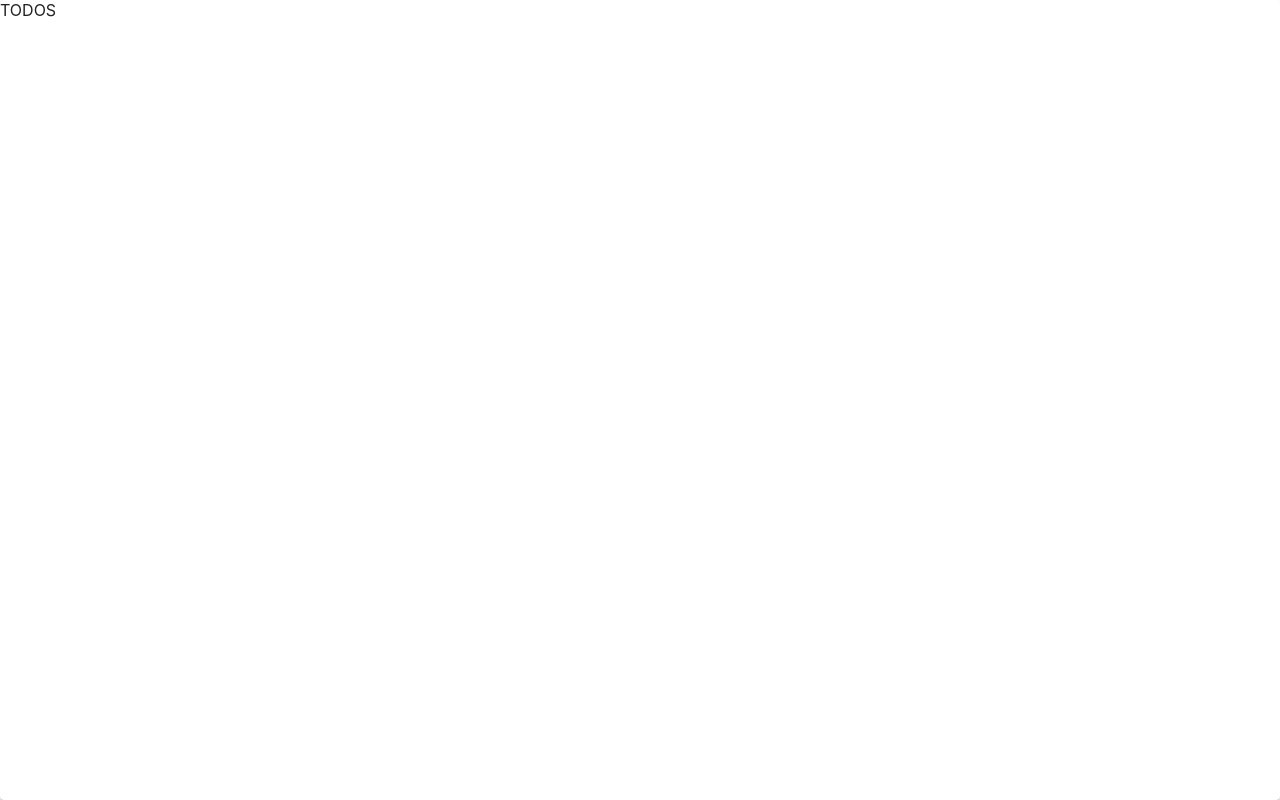
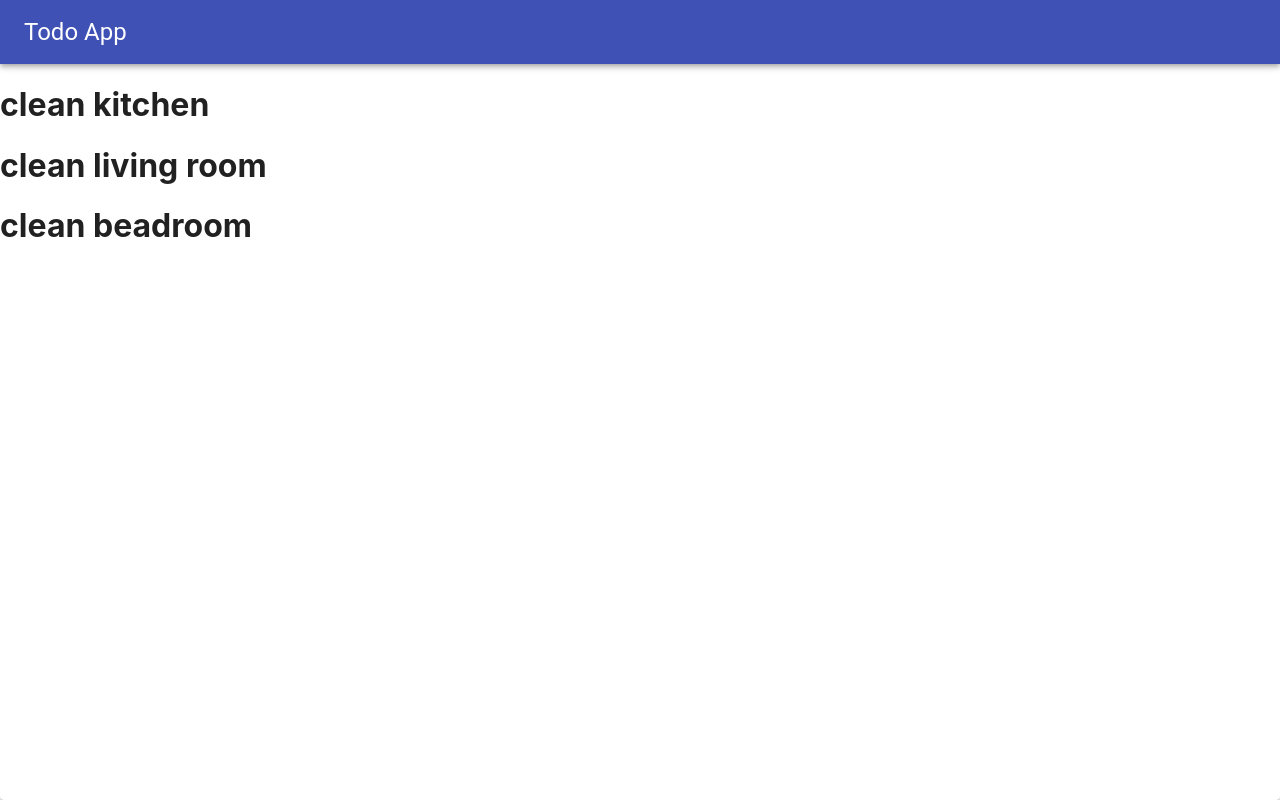
Before and after one commit to bubigrega/hooks-todo-app, a React (Create React App) app: page / in a window 1280 px wide. Built offline with nearby package versions, Linux system fonts and the light colour scheme.

Commit message:
added todolist todo comp

```diff
--- a/package.json
+++ b/package.json
@@ -9,7 +9,8 @@
     "@testing-library/user-event": "^7.2.1",
     "react": "^16.12.0",
     "react-dom": "^16.12.0",
-    "react-scripts": "3.3.0"
+    "react-scripts": "3.3.0",
+    "uuid": "^3.3.3"
   },
   "scripts": {
     "start": "react-scripts start",
--- a/public/index.html
+++ b/public/index.html
@@ -24,7 +24,7 @@
       work correctly both with client-side routing and a non-root public URL.
       Learn how to configure a non-root public URL by running `npm run build`.
     -->
-    <title>React App</title>
+    <title>Todo App</title>
   </head>
   <body>
     <noscript>You need to enable JavaScript to run this app.</noscript>
--- a/src/App.js
+++ b/src/App.js
@@ -1,17 +1,8 @@
 import React from "react";
-import Paper from "@material-ui/core/Paper";
-import { makeStyles } from "@material-ui/core/styles";
-
-const useStyles = makeStyles({
-  paper: {
-    height: "100vh"
-  }
-});
+import TodoApp from "./TodoApp";
 
 function App() {
-  const classes = useStyles();
-
-  return <Paper className={classes.paper}>TODOS</Paper>;
+  return <TodoApp />;
 }
 
 export default App;
--- /dev/null
+++ b/src/Todo.js
@@ -0,0 +1,7 @@
+import React from "react";
+
+const Todo = ({ task, completed }) => {
+  return <h1>{task}</h1>;
+};
+
+export default Todo;
--- /dev/null
+++ b/src/TodoApp.js
@@ -0,0 +1,39 @@
+import React, { useState } from "react";
+import uuid from "uuid/v4";
+import { makeStyles } from "@material-ui/core/styles";
+import Paper from "@material-ui/core/Paper";
+import AppBar from "@material-ui/core/AppBar";
+import ToolBar from "@material-ui/core/Toolbar";
+import Typography from "@material-ui/core/Typography";
+
+import TodoList from "./TodoList";
+
+const useStyles = makeStyles({
+  paper: {
+    height: "100vh"
+  }
+});
+
+const initialTodos = [
+  { id: uuid(), task: "clean kitchen", completed: true },
+  { id: uuid(), task: "clean living room", completed: true },
+  { id: uuid(), task: "clean beadroom", completed: true }
+];
+
+const TodoApp = () => {
+  const classes = useStyles();
+  const [todos, setTodos] = useState(initialTodos);
+
+  return (
+    <Paper className={classes.paper}>
+      <AppBar position="sticky" variant="elavation">
+        <ToolBar>
+          <Typography variant="h5">Todo App</Typography>
+        </ToolBar>
+      </AppBar>
+      <TodoList todos={todos} />
+    </Paper>
+  );
+};
+
+export default TodoApp;
--- /dev/null
+++ b/src/TodoList.js
@@ -0,0 +1,14 @@
+import React from "react";
+import Todo from "./Todo";
+
+const TodoList = ({ todos }) => {
+  return (
+    <div>
+      {todos.map(todo => (
+        <Todo key={todo.id} {...todo} />
+      ))}
+    </div>
+  );
+};
+
+export default TodoList;
```
